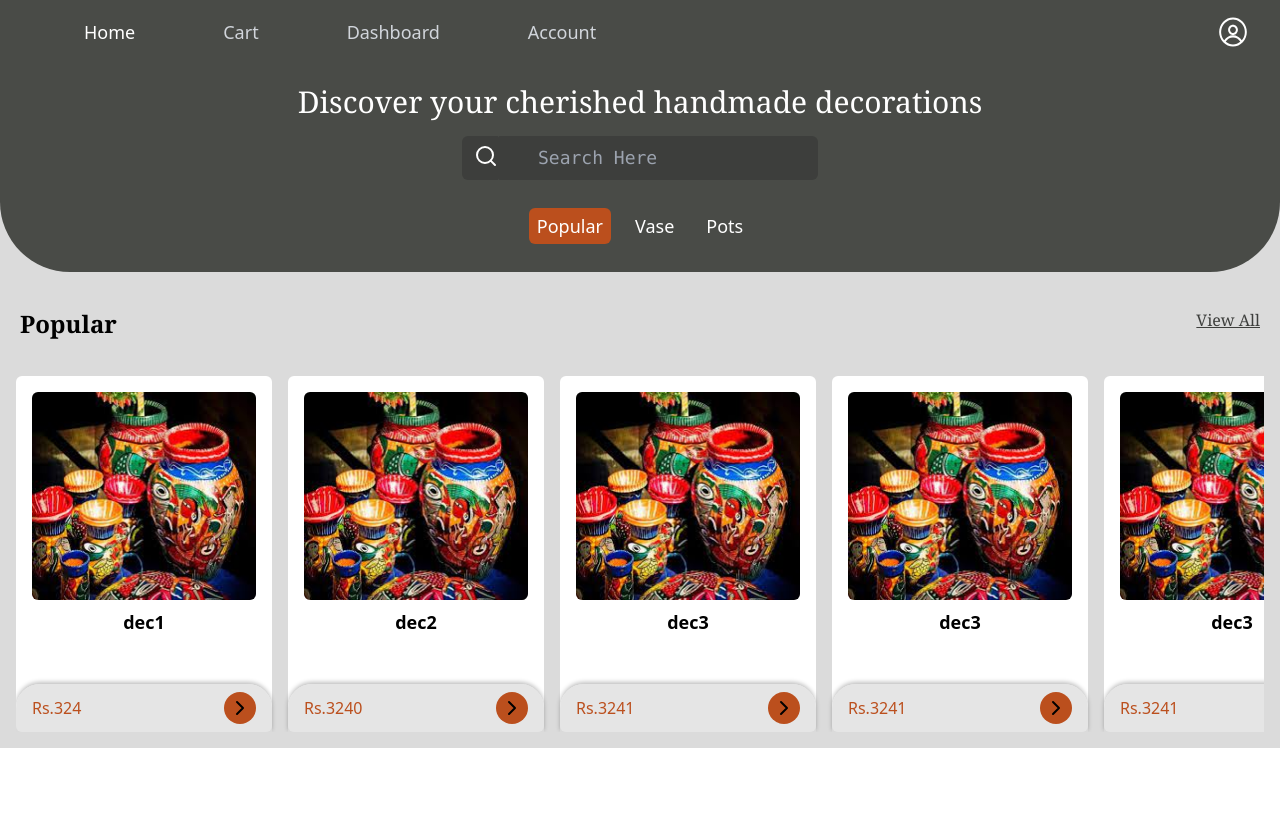
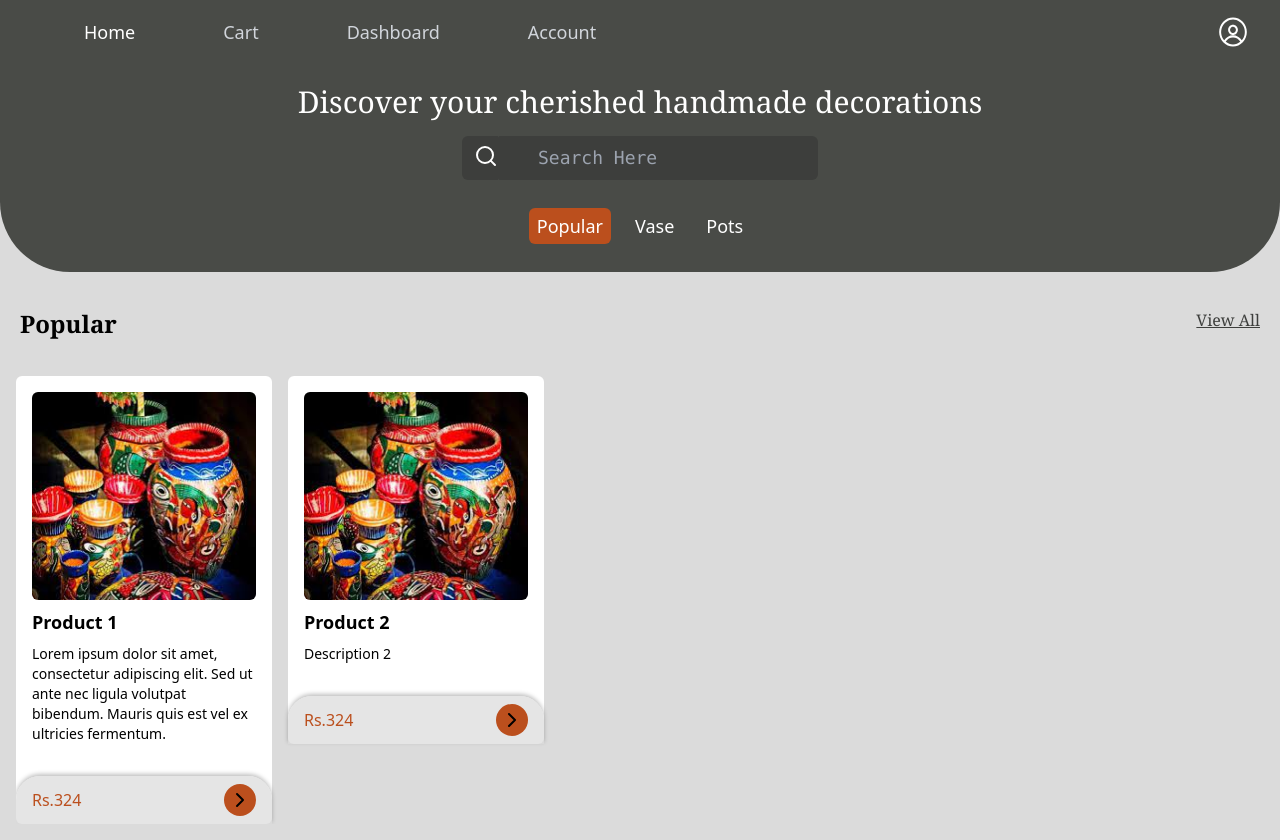
Before and after one commit to dharmi04/SSIP-FE, a React (Vite) app: page /home in a window 1280 px wide. Before the commit the page ends 800 px from the top, so only its background shows below. Built offline with nearby package versions, Linux system fonts and the light colour scheme.

Commit message:
fix: all pages beautified (2nd time :( )

```diff
--- a/src/Pages/Home.jsx
+++ b/src/Pages/Home.jsx
@@ -2,11 +2,29 @@ import React, { useState } from "react"
 import NavBar from "../components/NavBar"
 import search from "../assets/search.svg"
 import Pots from "../components/Pots"
-import Decorative from "../components/Decorative.jsx"
+import SingleProduct from "../components/SingleProduct.jsx"
 import Vase from "../components/Vase.jsx"
 import Popular from "../components/Popular"
 import product from "../assets/product1.jpeg"
 import { Link } from "react-router-dom"
+
+const products = [
+  {
+    id: "1",
+    name: "Product 1",
+    desc: "Lorem ipsum dolor sit amet, consectetur adipiscing elit. Sed ut ante nec ligula volutpat bibendum. Mauris quis est vel ex ultricies fermentum.",
+    price: 324,
+    img: product,
+  },
+  {
+    id: "2",
+    name: "Product 2",
+    desc: "Description 2",
+    price: 324,
+    img: product,
+  },
+  // Add other product objects here
+]
 
 const Home = () => {
   const [selectedCategory, setSelectedCategory] = useState("Popular")
@@ -78,7 +96,7 @@ const Home = () => {
 
       {/* components */}
       <div className="p-4">
-        {selectedCategory === "" && (
+        {/* {selectedCategory === "" && (
           <div className="flex flex-row space-x-4 items-center justify-center mt-10 ">
             <Popular
               img={product}
@@ -99,8 +117,26 @@ const Home = () => {
               price="3241"
             />
           </div>
-        )}
-        {selectedCategory === "Popular" && (
+        )} */}
+
+        <div
+          className="flex overflow-x-auto whitespace-nowrap w-full gap-4"
+          //   className="flex gap-4 items-center justify-center mt-10 overflow-x-auto
+          // flex-grow-0 flex-shrink-0"
+        >
+          {products.map((product) => (
+            <SingleProduct
+              key={product.id}
+              img={product.img}
+              name={product.name}
+              desc={product.desc}
+              price={product.price}
+              id={product.id}
+            />
+          ))}
+        </div>
+
+        {/* {selectedCategory === "Popular" && (
           <div
             className="flex overflow-x-auto whitespace-nowrap w-full gap-4"
             //   className="flex gap-4 items-center justify-center mt-10 overflow-x-auto
@@ -134,7 +170,7 @@ const Home = () => {
             <Pots img={product} name="pot3" desc="hrfhsjm" price="3241" />
             <Pots img={product} name="pot3" desc="hrfhsjm" price="3241" />
           </div>
-        )}
+        )} */}
       </div>
     </div>
   )
--- a/src/Pages/Productdetail.jsx
+++ b/src/Pages/Productdetail.jsx
@@ -1,5 +1,5 @@
 import React, { useState } from "react"
-import { Link, useParams } from "react-router-dom"
+import { Link, useParams, useLocation } from "react-router-dom"
 import product from "../assets/product1.jpeg"
 import back from "../assets/back_arrow.svg"
 import account from "../assets/account.svg"
@@ -7,6 +7,9 @@ import { FiChevronLeft } from "react-icons/fi"
 import { BsCartFill } from "react-icons/bs"
 
 const Productdetail = () => {
+  const location = useLocation()
+  const { state } = location
+
   const [quantity, setQuantity] = useState(1)
 
   const incrementQuantity = () => {
@@ -19,38 +22,38 @@ const Productdetail = () => {
     }
   }
 
-  const { productId } = useParams()
+  // const { productId } = useParams()
 
-  const products = [
-    {
-      id: "1",
-      name: "Product 1",
-      desc: "Lorem ipsum dolor sit amet, consectetur adipiscing elit. Sed ut ante nec ligula volutpat bibendum. Mauris quis est vel ex ultricies fermentum.",
-      price: 324,
-      img: product,
-    },
-    {
-      id: "2",
-      name: "Product 2",
-      desc: "Description 2",
-      price: 324,
-      img: product,
-    },
-    // Add other product objects here
-  ]
+  // const products = [
+  //   {
+  //     id: "1",
+  //     name: "Product 1",
+  //     desc: "Lorem ipsum dolor sit amet, consectetur adipiscing elit. Sed ut ante nec ligula volutpat bibendum. Mauris quis est vel ex ultricies fermentum.",
+  //     price: 324,
+  //     img: product,
+  //   },
+  //   {
+  //     id: "2",
+  //     name: "Product 2",
+  //     desc: "Description 2",
+  //     price: 324,
+  //     img: product,
+  //   },
+  //   // Add other product objects here
+  // ]
 
-  const selectedProduct = products.find((product) => product.id === productId)
+  // const selectedProduct = products.find((product) => product.id === productId)
 
-  if (!selectedProduct) {
-    return (
-      <div className="p-4">
-        <p>Product not found.</p>
-        <Link to="/productpage" className="mt-4 inline-block text-blue-500">
-          Go back to products
-        </Link>
-      </div>
-    )
-  }
+  // if (!selectedProduct) {
+  //   return (
+  //     <div className="p-4">
+  //       <p>Product not found.</p>
+  //       <Link to="/productpage" className="mt-4 inline-block text-blue-500">
+  //         Go back to products
+  //       </Link>
+  //     </div>
+  //   )
+  // }
   return (
     <div className="bg-secondary font-serif">
       <div className="flex justify-between items-center mb-4 px-4  pt-4">
@@ -61,21 +64,21 @@ const Productdetail = () => {
         <img src={account} alt="Account" className="ml-auto" />
       </div>
       <img
-        src={selectedProduct.img}
-        alt={selectedProduct.name}
+        src={state.img}
+        alt={state.name}
         className="mx-auto block mb-4 h-72 mt-6 rounded-md"
       />
       <div className="mt-10">
         <div className="bg-white rounded-tl-[3rem] rounded-tr-[3rem] shadow-black mt-4 p-3 h-full">
           <div className="flex justify-between">
             <h1 className="text-3xl font-bold mb-2 p-2 mt-4 flex">
-              {selectedProduct.name}
+              {state.name}
             </h1>
             <a className="border mt-4 border-accent shadow-sm shadow-black text-black text-lg flex rounded-lg font-bold h-10 p-2 mr-4">
               Try Now
             </a>
           </div>
-          <p className="text-xl font-medium mb-2 p-2">{selectedProduct.desc}</p>
+          <p className="text-xl font-medium mb-2 p-2">{state.desc}</p>
           <div className="flex items-center space-x-30 text-2xl p-2 mt-4">
             <p className="mr-4 flex">Quantity</p>
             <div className="flex gap-1">
@@ -97,9 +100,7 @@ const Productdetail = () => {
           <div className="flex flex-row mt-6 items-center justify-between px-2">
             <div>
               <h1 className="text-[#999999]">Price</h1>
-              <p className="mb-4 text-2xl font-bold">
-                Rs.{selectedProduct.price}
-              </p>
+              <p className="mb-4 text-2xl font-bold">Rs.{state.price}</p>
             </div>
 
             <div className="bg-accent text-xl font-medium rounded-md p-2 flex items-center gap-2">
--- a/src/Pages/Productpage.jsx
+++ b/src/Pages/Productpage.jsx
@@ -1,28 +1,48 @@
-import React from 'react';
-import { Link } from 'react-router-dom';
-import Product from '../components/Product';
-import product from '../assets/product1.jpeg';
-import NavBar from '../components/NavBar';
+import React from "react"
+import { Link } from "react-router-dom"
+import Product from "../components/Product"
+import product from "../assets/product1.jpeg"
+import NavBar from "../components/NavBar"
 
 const ProductPage = () => {
   const products = [
-    { id: 1, img: product, name: 'Product 1', desc: 'Description 1', price: 324 },
-    { id: 2, img: product, name: 'Product 2', desc: 'Description 2', price: 324 },
+    {
+      id: "1",
+      name: "Product 1",
+      desc: "A collection of vases, beautifully designed by women artisans",
+      price: 324,
+      img: product,
+    },
+    {
+      id: "2",
+      name: "Product 2",
+      desc: "Description 2",
+      price: 324,
+      img: product,
+    },
     // Add other product objects here
-  ];
+  ]
   return (
     <div>
       <div>
         <NavBar />
       </div>
+      <div className="px-6 pt-6 text-2xl">
+        <h1>All Popular Products</h1>
+      </div>
       <div className="grid grid-cols-2 sm:grid-cols-3 md:grid-cols-3 lg:grid-cols-4 gap-4 p-6">
         {products.map((product) => (
           <Link key={product.id} to={`/productpage/${product.id}`}>
-            <Product img={product.img} name={product.name} desc={product.desc} price={product.price} />
+            <Product
+              img={product.img}
+              name={product.name}
+              desc={product.desc}
+              price={product.price}
+            />
           </Link>
         ))}
       </div>
     </div>
-  );
-};
-export default ProductPage;
+  )
+}
+export default ProductPage
--- a/src/components/Product.jsx
+++ b/src/components/Product.jsx
@@ -1,13 +1,17 @@
-import React from 'react'
+import React from "react"
 
 const Product = (props) => {
   return (
-      <div className='rounded-md bg-grey2 p-4 mb-4 w-40 h-64 md:w-56 lg:w-64 lg:h-72 '>
-      <div className="text-center">
-        <img src={props.img} alt="products" className=" w-30 h-36 md:mx-auto mb-2 md:w-40 md:h-40 lg:w-52" />
+    <div className="rounded-md bg-grey2 p-4 mb-4 w-40  md:w-56 lg:w-64 lg:h-72 ">
+      <div className="">
+        <img
+          src={props.img}
+          alt="products"
+          className=" w-30 h-36 md:mx-auto mb-2 md:w-40 md:h-40 lg:w-52 rounded-md"
+        />
         <h4 className="text-lg font-semibold">{props.name}</h4>
-        <p className="text-sm">{props.description}</p>
-        <h4 className="text-accent mt-2">${props.price}</h4>
+        <p className="text-sm">{props.desc}</p>
+        <h4 className="text-accent mt-2">Rs.{props.price}</h4>
       </div>
     </div>
   )
--- a/src/components/Decorative.jsx
+++ b/src/components/SingleProduct.jsx
@@ -2,26 +2,26 @@ import React from "react"
 import { FiChevronRight } from "react-icons/fi"
 import { Link } from "react-router-dom"
 
-const Decorative = (props) => {
+const SingleProduct = (props) => {
   return (
     <>
-      <div className="rounded-md bg-white">
+      <div className="rounded-md bg-white self-start">
         <div className="p-4 mb-4">
-          <div className="text-center w-56">
+          <div className="w-56">
             <img
               src={props.img}
               alt="products"
               className="w-56 h-52 md:mx-auto mb-2 rounded-md"
             />
             <h4 className="text-lg font-semibold">{props.name}</h4>
-            <p className="text-sm p-2">{props.description}</p>
+            <p className="text-sm mt-2 whitespace-normal">{props.desc}</p>
           </div>
         </div>
 
         <div className="flex bg-grey2 items-center justify-between px-4 py-2 rounded-tl-3xl rounded-tr-3xl shadow-[0px_-2px_4px_0px_rgba(0,0,0,0.25)]">
           <h4 className="text-accent">Rs.{props.price}</h4>
           <div className="bg-accent rounded-full px-1 py-1">
-            <Link to="/productpage/1">
+            <Link to={`/productpage/${props.id}`} state={props}>
               <FiChevronRight className="text-2xl" />
             </Link>
           </div>
@@ -31,4 +31,4 @@ const Decorative = (props) => {
   )
 }
 
-export default Decorative
+export default SingleProduct
```
